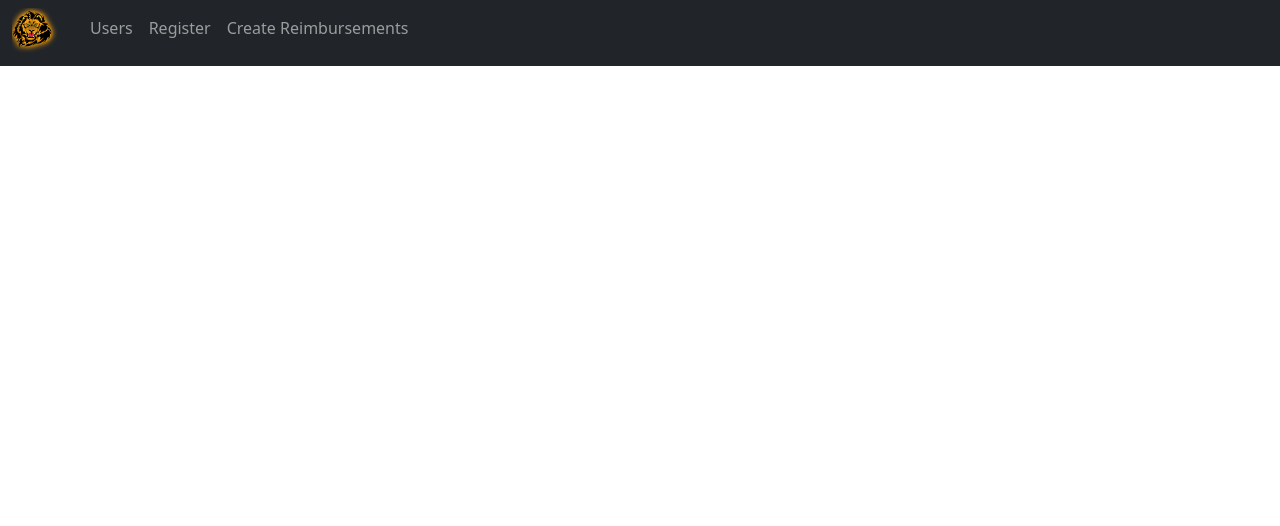
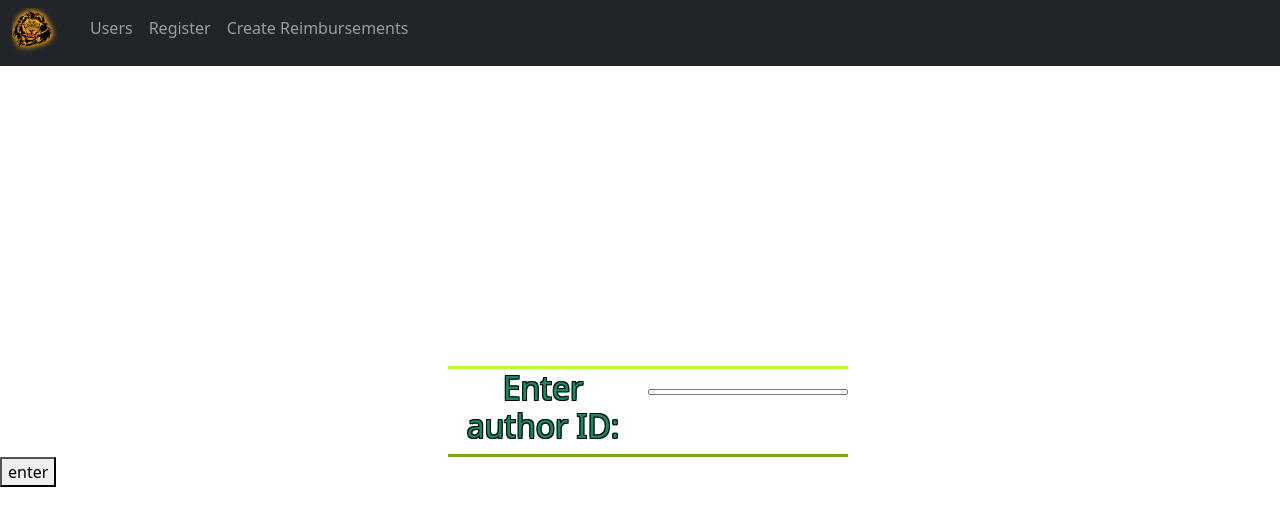
Before and after one commit to NickNSX/TeamBProject, an Angular app in the folder Frontend/Frontend/NRMSupport/: page /inputbox in a window 1280 px wide. Before the commit this address led to /. Shown: the top 526 px of the page. Built offline with nearby package versions, Linux system fonts and the light colour scheme.

Commit message:
Added Max inputbox

```diff
--- a/Frontend/Frontend/NRMSupport/src/app/app.module.ts
+++ b/Frontend/Frontend/NRMSupport/src/app/app.module.ts
@@ -10,6 +10,7 @@ import { HttpClientModule } from '@angular/common/http';
 import { LoginComponent } from './components/login/login.component';
 import { UserComponent } from './components/user/user.component';
 import { NavbarComponent } from './components/navbar/navbar.component';
+import { InputboxComponent } from './components/inputbox/inputbox.component';
 
 @NgModule({
   declarations: [
@@ -19,6 +20,7 @@ import { NavbarComponent } from './components/navbar/navbar.component';
     LoginComponent,
     UserComponent,
     NavbarComponent,
+    InputboxComponent,
 
 
   ],
--- /dev/null
+++ b/Frontend/Frontend/NRMSupport/src/app/components/inputbox/inputbox.component.css
@@ -0,0 +1,76 @@
+
+
+.padding{
+    /* display: flex; */
+    margin-left: 35%;
+    text-align: center;
+    padding-top: 300px;
+    justify-content: center;
+
+}
+.textbox-card{
+    display: flex;
+    border-style:  outset none;
+    border-color: greenyellow;
+    justify-content: center;
+    width: 25em;
+
+}
+.textbox{
+
+    display: flex;
+    padding-left: 10px;
+    padding-top: 20px;
+
+    justify-content: center;
+    height: 25px;
+
+}
+
+h2{
+    text-size-adjust: 1px;
+
+    color: rgb(20, 137, 102);
+    text-shadow: -1px 1px 0 #000,
+    1px 1px 0 #000,
+   1px -1px 0 #000,
+    -1px -1px 0 #000;
+
+}
+
+.grid-cont{
+
+    position: relative;
+     /*display: flex;*/
+     margin: 5%;
+     width: 10vw;
+     display: inline-grid;
+     gap: 10%;
+    grid-template-columns: repeat(12 , 1fr);
+}
+
+.Reimbursement{
+
+    border-style:  outset none;
+    border-color: greenyellow;
+    border-width: 5px;
+    border-radius: 10%;
+
+
+    background-color: rgb(107, 228, 107);
+
+}
+h3{
+    color: rgb(11, 3, 14);
+    text-shadow: -0.2px 0.2px 0 #000,
+    0.2px 0.2px 0 #000,
+    0.2px -0.2px 0 #000,
+    -0.2px -0.2px 0 #000;
+}
+p{
+    color: rgb(187, 190, 189);
+    text-shadow: -1px 1px 0 #000,
+    1px 1px 0 #000,
+   1px -1px 0 #000,
+    -1px -1px 0 #000;
+}
--- /dev/null
+++ b/Frontend/Frontend/NRMSupport/src/app/components/inputbox/inputbox.component.html
@@ -0,0 +1,41 @@
+
+    <div class="padding" [hidden]="hiddenStart">
+        <div class="textbox-card">
+
+            <h2> Enter author ID:</h2>
+            <p> </p>
+            <div class="textbox">
+                <input id="textbox" type="text" style="width: 200px;">
+            </div>
+
+
+
+        </div>
+
+
+    </div>
+
+    <div [hidden]="hiddenGrid">
+        <div class="grid-cont">
+
+            <div *ngFor="let ReimSingle of remiArray" class="Reimbursement">
+                <h3> Reimbursement</h3>
+                <p>Amount: ${{ReimSingle.Amount}}</p>
+                <p>Submitted: {{ReimSingle.Submitted}}</p>
+                <p>Resolved: {{ReimSingle.Resolved}}</p>
+                <p>Description: {{ReimSingle.Description}}</p>
+                <p>Author ID: {{ReimSingle.AuthorID}}</p>
+                <p>Resolver ID: {{ReimSingle.ResolverID}}</p>
+                <p>Status ID: {{ReimSingle.StatusID}}</p>
+                <p>Type ID: {{ReimSingle.TypeID}}</p>
+            </div>
+
+
+        </div>
+    </div>
+
+
+
+    <div class="buttonDiv">
+        <button class="button1" (click)="showReim()">enter</button>
+    </div>
--- /dev/null
+++ b/Frontend/Frontend/NRMSupport/src/app/components/inputbox/inputbox.component.ts
@@ -0,0 +1,51 @@
+import { Component, OnInit } from '@angular/core';
+
+@Component({
+  selector: 'app-inputbox',
+  templateUrl: './inputbox.component.html',
+  styleUrls: ['./inputbox.component.css']
+})
+export class InputboxComponent implements OnInit {
+
+  todo1 = {
+
+        Amount: "1000",
+        Submitted: "10:12",
+        Resolved: "9:12",
+        Description: "This is first Reim",
+        AuthorID: "Max",
+        ResolverID: "Resolver's name",
+        StatusID: "Pending",
+        TypeID: "Travel"
+  }
+
+  todo2 = {
+        Amount: "1",
+        Submitted: "1:23",
+        Resolved: "1:24",
+        Description: "This is Second Reim",
+        AuthorID: "Max",
+        ResolverID: "Resolver's name",
+        StatusID: "Pending",
+        TypeID: "Food"
+  }
+
+  remiArray = [this.todo1, this.todo2]
+
+
+  constructor() { }
+  hiddenGrid: boolean = true;
+  ngOnInit(): void {
+    this.hiddenGrid = true;
+  }
+  hiddenStart: boolean = false;
+
+
+  showReim()
+  {
+    this.hiddenStart = !this.hiddenStart
+    this.hiddenGrid = !this.hiddenGrid
+    console.log(this.hiddenStart)
+    console.log(this.hiddenGrid)
+  }
+}
```
Also changed, not shown: Frontend/Frontend/NRMSupport/src/app/app-routing.module.ts (+3 -10 lines), Frontend/Frontend/NRMSupport/src/app/services.reimbursements.service.ts (deleted, +0 -9 lines), 2 other files (tests, documents, lock files or other folders).
